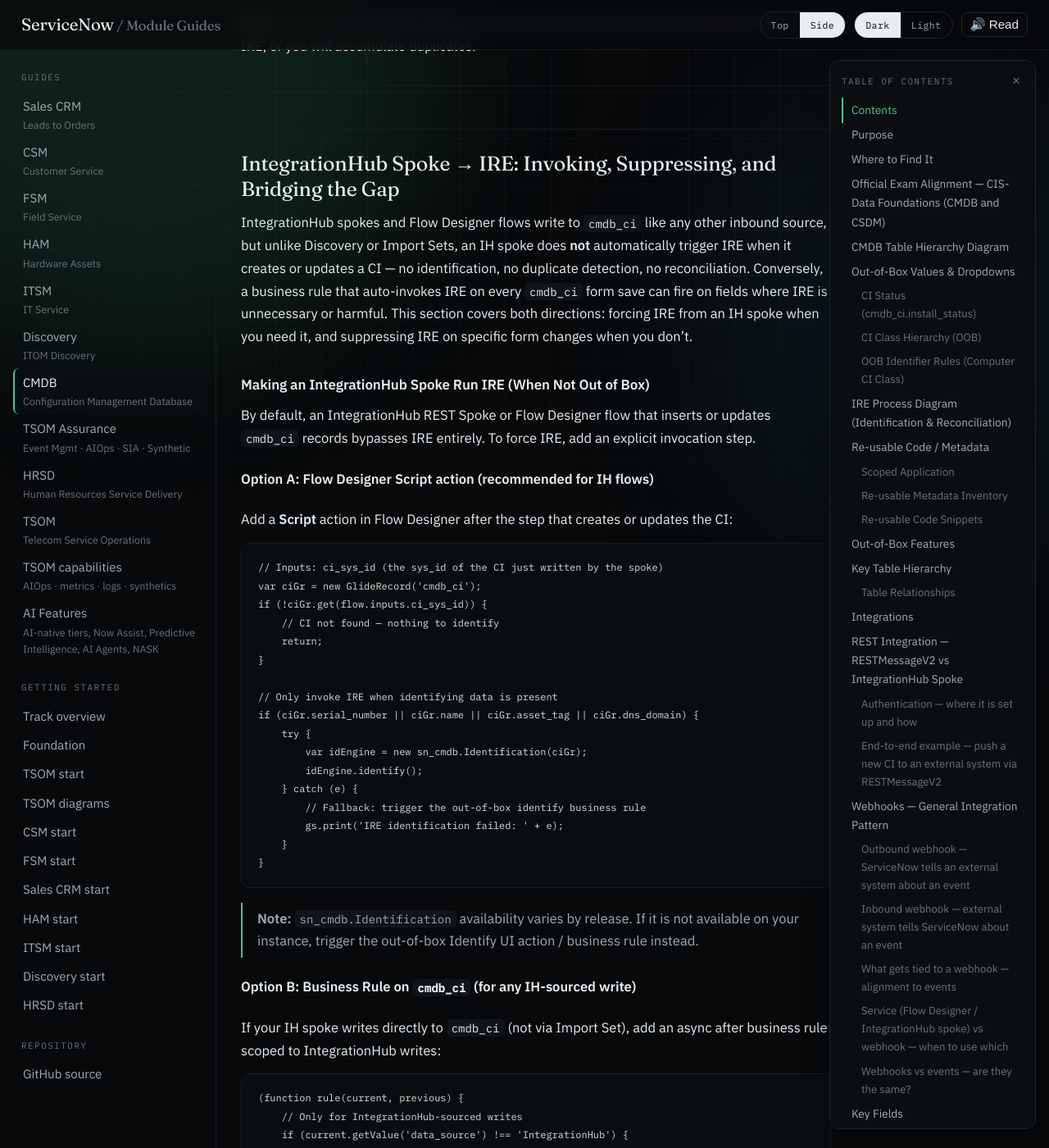
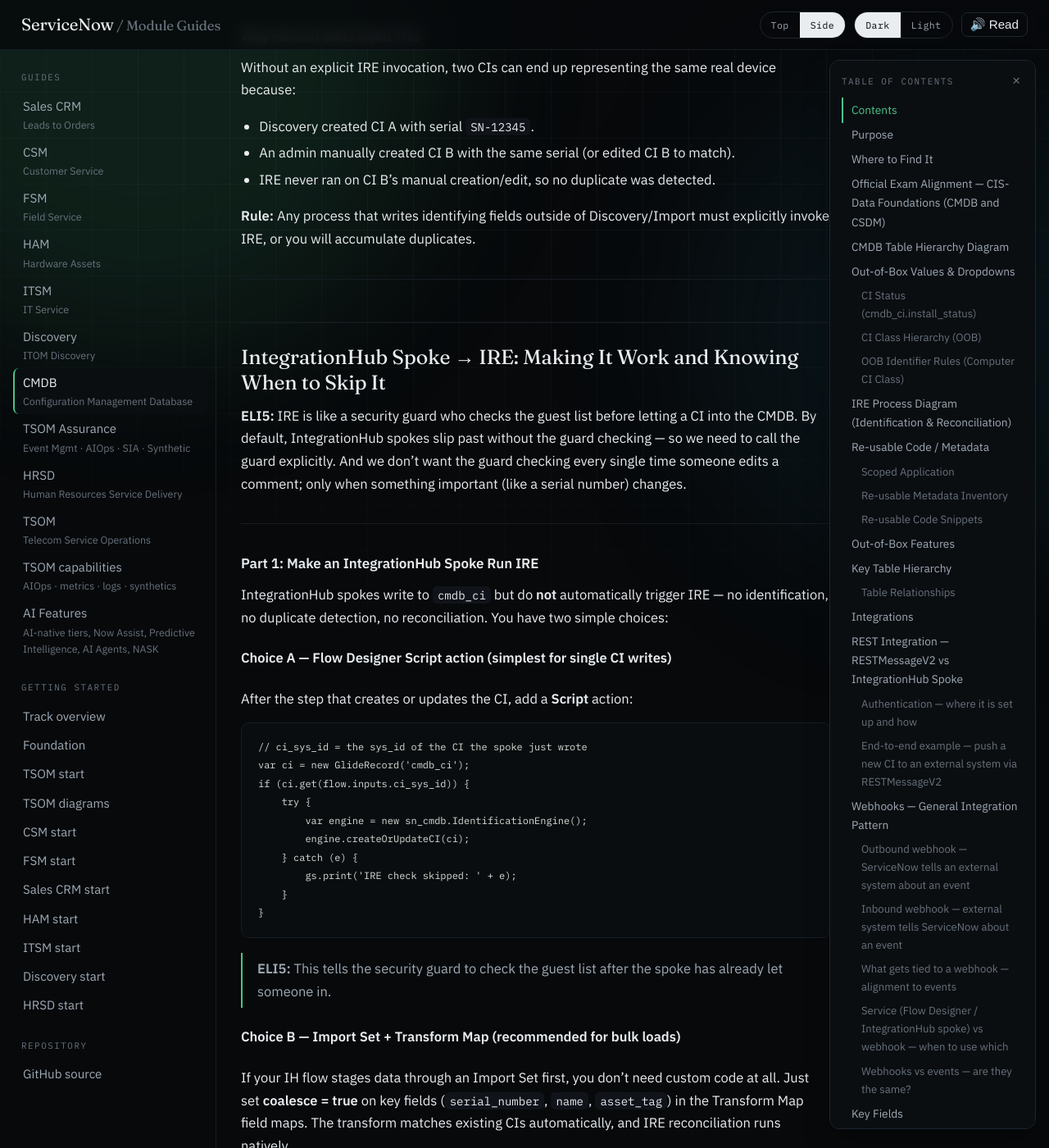
Before and after one commit to eltonaguiar/ServiceNow_Learning_TSOM-_CSM_FSM_SalesCRM_HAM_ITSM, a Jekyll site: the page built from docs/modules/cmdb/cmdb-guide.md, in a window 1280 px wide and 1400 px high, scrolled down 35188 px. Shown: the whole window at 82% size. Built offline with Jekyll 4.4.1, drawn with Linux system fonts in a browser that asks for light colours; our own code applies the rules of GitHub Pages for plain Markdown files; some of the changed text lies outside the part shown.

Commit message:
Fix broken mermaid diagrams and simplify IH→IRE section with ELI5
Fix:
- CMDB guide: CI to CI Relationship Graph mermaid block missing closing fence
- HAM guide: Asset Relationship Map mermaid block missing closing fence
- HRSD guide: Employee Center Request Intake Flow mermaid block missing closing fence

Rewrite:
- CMDB guide IntegrationHub Spoke → IRE section simplified with ELI5 explanations
- Aligned with documented best practices: sn_cmdb.IdentificationEngine.createOrUpdateCI(),
  CMDBTransformUtil, glide.asset.create_ci_with_ire property, staging table approach,
  Data Source Rules and Reconciliation Rules configuration checks
- Removed overly complex 3-option/3-approach structure in favor of 2 simple choices
- Added configuration check table and quick ELI5 best practices table

````diff
--- a/docs/modules/cmdb/cmdb-guide.md
+++ b/docs/modules/cmdb/cmdb-guide.md
@@ -532,6 +532,7 @@ graph TD
     SVC[Service CI] -->|Depends On Used By| APP[Application CI]
     APP -->|Runs On Runs| WEB[Server CI]
     APP -->|Depends On Used By| DB[Database CI]
+```
 
 ### Discovery to CMDB Population Flow
 
@@ -1250,181 +1251,89 @@ Without an explicit IRE invocation, two CIs can end up representing the same rea
 
 ---
 
-## IntegrationHub Spoke → IRE: Invoking, Suppressing, and Bridging the Gap
-
-IntegrationHub spokes and Flow Designer flows write to `cmdb_ci` like any other inbound source, but unlike Discovery or Import Sets, an IH spoke does **not** automatically trigger IRE when it creates or updates a CI — no identification, no duplicate detection, no reconciliation. Conversely, a business rule that auto-invokes IRE on every `cmdb_ci` form save can fire on fields where IRE is unnecessary or harmful. This section covers both directions: forcing IRE from an IH spoke when you need it, and suppressing IRE on specific form changes when you don't.
-
-### Making an IntegrationHub Spoke Run IRE (When Not Out of Box)
-
-By default, an IntegrationHub REST Spoke or Flow Designer flow that inserts or updates `cmdb_ci` records bypasses IRE entirely. To force IRE, add an explicit invocation step.
-
-#### Option A: Flow Designer Script action (recommended for IH flows)
-
-Add a **Script** action in Flow Designer after the step that creates or updates the CI:
+## IntegrationHub Spoke → IRE: Making It Work and Knowing When to Skip It
+
+**ELI5:** IRE is like a security guard who checks the guest list before letting a CI into the CMDB. By default, IntegrationHub spokes slip past without the guard checking — so we need to call the guard explicitly. And we don't want the guard checking every single time someone edits a comment; only when something important (like a serial number) changes.
+
+---
+
+### Part 1: Make an IntegrationHub Spoke Run IRE
+
+IntegrationHub spokes write to `cmdb_ci` but do **not** automatically trigger IRE — no identification, no duplicate detection, no reconciliation. You have two simple choices:
+
+#### Choice A — Flow Designer Script action (simplest for single CI writes)
+
+After the step that creates or updates the CI, add a **Script** action:
 
 ```javascript
-// Inputs: ci_sys_id (the sys_id of the CI just written by the spoke)
-var ciGr = new GlideRecord('cmdb_ci');
-if (!ciGr.get(flow.inputs.ci_sys_id)) {
-    // CI not found — nothing to identify
-    return;
-}
-
-// Only invoke IRE when identifying data is present
-if (ciGr.serial_number || ciGr.name || ciGr.asset_tag || ciGr.dns_domain) {
+// ci_sys_id = the sys_id of the CI the spoke just wrote
+var ci = new GlideRecord('cmdb_ci');
+if (ci.get(flow.inputs.ci_sys_id)) {
     try {
-        var idEngine = new sn_cmdb.Identification(ciGr);
-        idEngine.identify();
+        var engine = new sn_cmdb.IdentificationEngine();
+        engine.createOrUpdateCI(ci);
     } catch (e) {
-        // Fallback: trigger the out-of-box identify business rule
-        gs.print('IRE identification failed: ' + e);
+        gs.print('IRE check skipped: ' + e);
     }
 }
 ```
 
-> **Note:** `sn_cmdb.Identification` availability varies by release. If it is not available on your instance, trigger the out-of-box Identify UI action / business rule instead.
-
-#### Option B: Business Rule on `cmdb_ci` (for any IH-sourced write)
-
-If your IH spoke writes directly to `cmdb_ci` (not via Import Set), add an async after business rule scoped to IntegrationHub writes:
+> **ELI5:** This tells the security guard to check the guest list after the spoke has already let someone in.
+
+#### Choice B — Import Set + Transform Map (recommended for bulk loads)
+
+If your IH flow stages data through an Import Set first, you don't need custom code at all. Just set **coalesce = true** on key fields (`serial_number`, `name`, `asset_tag`) in the Transform Map field maps. The transform matches existing CIs automatically, and IRE reconciliation runs natively.
+
+> **ELI5:** This is like pre-sorting the guest list before anyone arrives — no guard needed at the door.
+
+---
+
+### Part 2: Stop Form Changes from Auto-Invoking IRE
+
+If you have a business rule that calls IRE on every `cmdb_ci` save, it fires even when an admin only changes `comments` or `install_status`. That's wasteful. Scope it to identifying fields only:
 
 ```javascript
 (function rule(current, previous) {
-    // Only for IntegrationHub-sourced writes
-    if (current.getValue('data_source') !== 'IntegrationHub') {
-        return;
-    }
-
-    // Only re-identify when an identifying field was set/changed
-    if (current.serial_number.changes() || current.name.changes() ||
-        current.asset_tag.changes() || current.dns_domain.changes()) {
-
+    var idFields = ['serial_number', 'asset_tag', 'name', 'dns_domain', 'mac_address'];
+    var changed = false;
+    idFields.forEach(function(f) {
+        if (current[f] && current[f].changes()) { changed = true; }
+    });
+    if (changed) {
         try {
-            var idEngine = new sn_cmdb.Identification(current);
-            idEngine.identify();
+            var engine = new sn_cmdb.IdentificationEngine();
+            engine.createOrUpdateCI(current);
         } catch (e) {
-            gs.print('IRE identify failed for IntegrationHub CI: ' + e);
+            gs.print('IRE check skipped: ' + e);
         }
     }
 })(current, previous);
 ```
 
-#### Option C: Import Set + Transform Map (preferred for bulk IH loads)
-
-If your IH flow stages data through an Import Set before loading to `cmdb_ci`, use the Transform Map instead of calling IRE directly:
-
-1. Set **coalesce = true** on key fields (`serial_number`, `name`, `asset_tag`) in the Transform Map field maps.
-2. The transform will match existing CIs instead of inserting duplicates.
-3. IRE reconciliation then governs attribute updates on matched CIs automatically.
-
-This is the cleanest path — no custom code needed, IRE runs natively through the transform.
-
----
-
-### Preventing Form Changes from Auto-Invoking IRE
-
-If you have a business rule (or other automation) that invokes IRE on every `cmdb_ci` update, it will fire even when an admin edits non-identifying fields like `comments`, `install_status`, or `u_location_notes`. This wastes IRE cycles and can cause unintended duplicate detection. You can suppress IRE selectively.
-
-#### Approach 1: Field-scoped business rule (recommended)
-
-Only invoke IRE when actual identifying fields change:
-
-```javascript
-(function rule(current, previous) {
-    var identifyingFields = ['serial_number', 'asset_tag', 'name', 'dns_domain', 'mac_address'];
-    var shouldInvokeIRE = false;
-
-    identifyingFields.forEach(function(field) {
-        if (current[field] && current[field].changes()) {
-            shouldInvokeIRE = true;
-        }
-    });
-
-    // Skip if explicitly flagged (set by UI Policy / Client Script for edge cases)
-    if (shouldInvokeIRE && !current.u_skip_ire) {
-        try {
-            var idEngine = new sn_cmdb.Identification(current);
-            idEngine.identify();
-        } catch (e) {
-            gs.print('IRE identify skipped due to error: ' + e);
-        }
-    }
-
-    // Reset the skip flag so it doesn't persist
-    if (current.u_skip_ire) {
-        current.u_skip_ire = false;
-    }
-})(current, previous);
-```
-
-#### Approach 2: Skip flag via UI Policy / Client Script
-
-Add a boolean field `u_skip_ire` to `cmdb_ci`. Use a Client Script to set it when only non-identifying fields are edited:
-
-```javascript
-// Client Script on cmdb_ci form
-function onChange(control, oldValue, newValue, isLoading, isTemplate) {
-    if (isLoading) return;
-
-    var nonIdentifyingFields = ['comments', 'install_status', 'u_location_notes', 'u_comment'];
-    if (nonIdentifyingFields.indexOf(control) !== -1) {
-        g_form.setValue('u_skip_ire', true);
-    } else if (['serial_number', 'asset_tag', 'name', 'dns_domain', 'mac_address'].indexOf(control) !== -1) {
-        g_form.setValue('u_skip_ire', false);
-    }
-}
-```
-
-Then the business rule (Approach 1) checks `current.u_skip_ire` before invoking IRE.
-
-#### Approach 3: Role-based or form-based suppression
-
-Suppress IRE for specific roles (e.g., `itil` admins doing bulk cleanup) or specific forms:
-
-```javascript
-(function rule(current, previous) {
-    // Skip IRE entirely for admin bulk-edit role
-    if (gs.hasRole('cmdb_admin_bulk')) {
-        return;
-    }
-
-    // Skip IRE on the "CI List" edit form (list edit), only invoke on single-record form
-    if (current.getValue('u_edit_source') === 'list_edit') {
-        return;
-    }
-
-    if (current.serial_number.changes() || current.name.changes()) {
-        var idEngine = new sn_cmdb.Identification(current);
-        idEngine.identify();
-    }
-})(current, previous);
-```
-
----
-
-### Best Practices: Bridging the IntegrationHub–Form Gap
-
-The gap between "IntegrationHub doesn't run IRE automatically" and "form edits shouldn't run IRE indiscriminately" is a governance problem, not just a code problem. These practices keep both paths consistent:
-
-| Practice | Why It Matters |
-|----------|---------------|
-| **Scope IRE to identifying fields only** | Invoking IRE on every field change wastes cycles and can trigger duplicate detection on irrelevant edits. Limit it to `serial_number`, `asset_tag`, `name`, `dns_domain`, `mac_address`. |
-| **Prefer Import Set + Transform Map for IH bulk loads** | Coalesce on key fields lets IRE match existing CIs natively — no custom script required. |
-| **Use `data_source` to differentiate write paths** | A business rule can behave differently for `IntegrationHub`, `Discovery`, `Import Set`, and `Manual` sources. |
-| **Add `u_skip_ire` as a controlled escape hatch** | A boolean flag lets admins opt out of IRE for specific edits without disabling IRE globally. |
-| **Never blanket-disable IRE on form saves** | Disabling IRE entirely on manual edits guarantees duplicate CIs over time (see Priority 1 — Manual CI Edits Bypass IRE). |
-| **Test `sn_cmdb.Identification` on your release** | API availability and behavior vary by ServiceNow release. Verify in sub-prod before promoting to production. |
-| **Document which fields trigger IRE** | Publish a field-level matrix so admins and developers know which edits invoke identification and which don't. |
-
-**Decision matrix:**
-
-| Scenario | Invoke IRE? | How |
-|----------|-------------|-----|
-| IntegrationHub spoke creates a CI with serial number | Yes | Flow Designer Script action calling `sn_cmdb.Identification` |
-| IntegrationHub updates `comments` on an existing CI | No | Business rule skips non-identifying fields |
-| Admin edits `serial_number` on CI form | Yes | Business rule on `cmdb_ci` update, field-scoped |
-| Admin edits `install_status` on CI form | No | Business rule skips; or `u_skip_ire` flag set |
-| Bulk CI load via IH → Import Set → Transform Map | Yes (native) | Set `coalesce = true` on key fields in Transform Map |
+> **ELI5:** Only wake up the security guard when something important changes (serial number, name, etc.), not when someone just fixes a typo.
+
+---
+
+### Part 3: Configuration Checks (do these before testing)
+
+| Check | Where | What to verify |
+|-------|-------|----------------|
+| **Data Source Rules** | All > Configuration > Identification/Reconciliation > IRE Data Source Rule | Your source (e.g., `ServiceNow` or `Manual Entry`) is allowed to create or update records for that CI class |
+| **Reconciliation Rules** | All > Configuration > Identification/Reconciliation > Reconciliation | Your manual data source has the right priority (lower number = higher priority) so it can update attributes when needed |
+| **Asset-to-CI creation** | `sys_properties.list` | Set `glide.asset.create_ci_with_ire = true` to route Asset-to-CI creation through IRE automatically |
+| **Catalog Items / Record Producers** | Record Producer → staging table | Don't map variables directly to `cmdb_ci`. Map to `sys_import_set_row`, then use IntegrationHub ETL or a Transform Map with `CMDBTransformUtil` to process through IRE |
+
+---
+
+### Part 4: Quick Best Practices (ELI5)
+
+| Practice | Why |
+|----------|-----|
+| Only call IRE on identifying fields | Don't bother the guard for minor edits like comments |
+| Prefer Transform Map coalesce over custom scripts | Less code, fewer mistakes, IRE runs natively |
+| Test `sn_cmdb.IdentificationEngine` in sub-prod first | API availability varies by ServiceNow release |
+| Never turn IRE off completely on form saves | Disabling it guarantees duplicate CIs over time |
+| Use `data_source` to tell write paths apart | A business rule can behave differently for IntegrationHub, Discovery, Import Set, and Manual |
 
 ---
 
````
Also changed, not shown: docs/modules/ham/ham-guide.md (+1 -0 lines), docs/modules/hrsd/hrsd-guide.md (+1 -0 lines).
